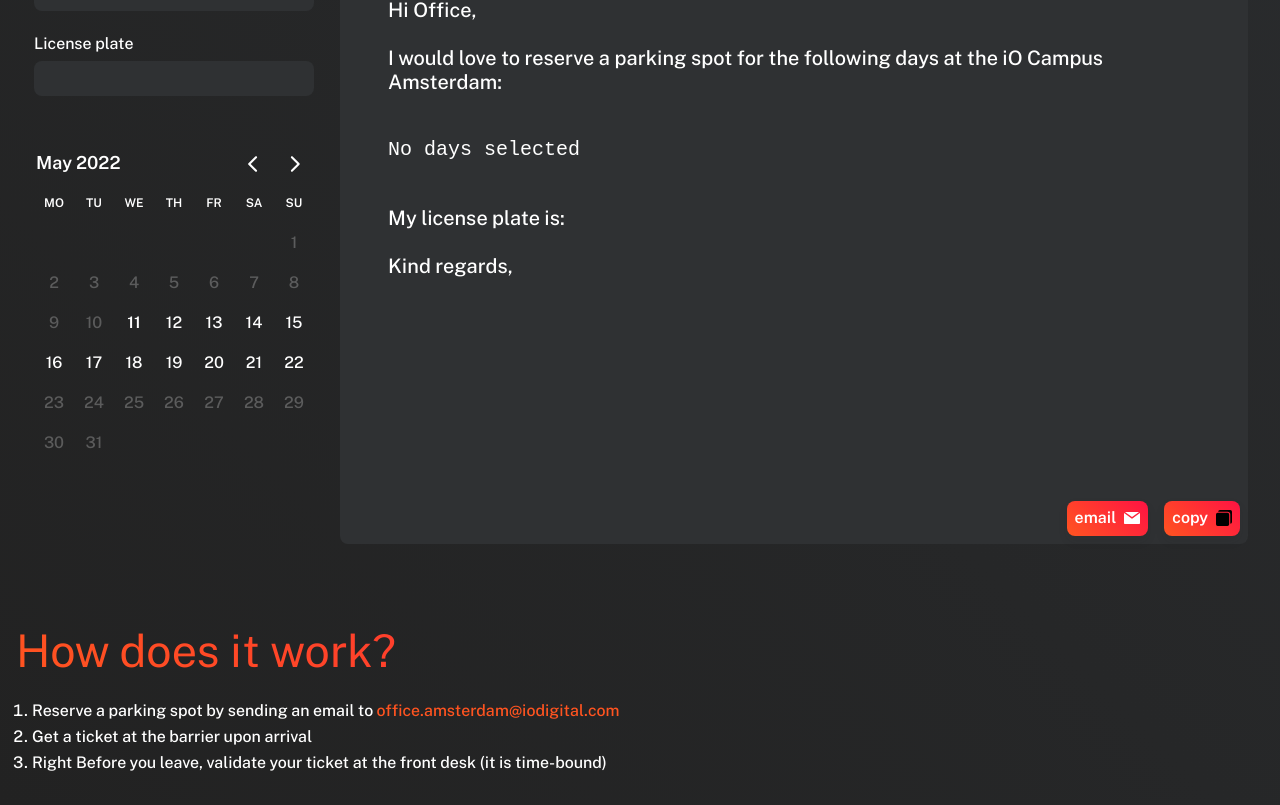
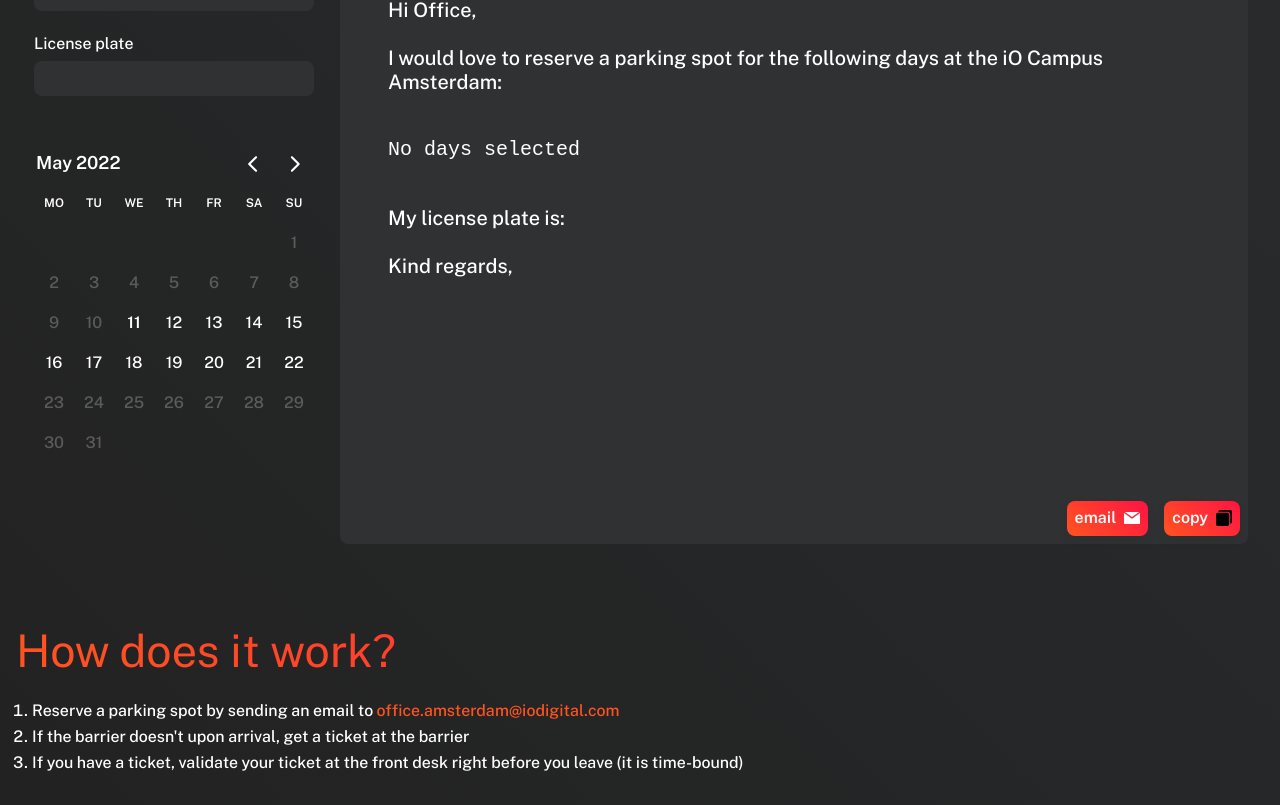
Before and after one commit to DaveBitter/io-campus-amsterdam-parking, a Next.js app: page / in a window 1280 px wide. Shown: the part 366-1171 px from the top of the page. Built offline with nearby package versions, Linux system fonts and the light colour scheme.

Commit message:
feat(app): Update steps on how it works

```diff
--- a/pages/index.tsx
+++ b/pages/index.tsx
@@ -294,10 +294,10 @@ const Home = () => {
               office.amsterdam@iodigital.com
             </a>
           </li>
-          <li>Get a ticket at the barrier upon arrival</li>
+          <li>{`If the barrier doesn't upon arrival, get a ticket at the barrier`}</li>
           <li>
-            Right Before you leave, validate your ticket at the front desk (it
-            is time-bound)
+            If you have a ticket, validate your ticket at the front desk right
+            before you leave (it is time-bound)
           </li>
         </ol>
       </footer>
```
